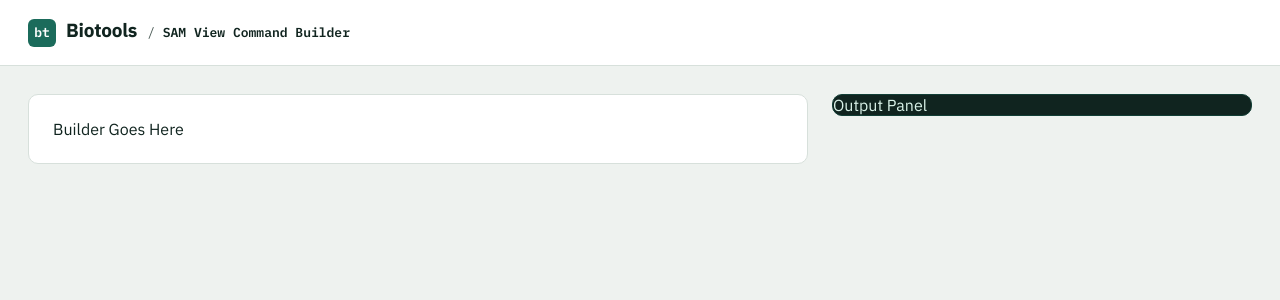
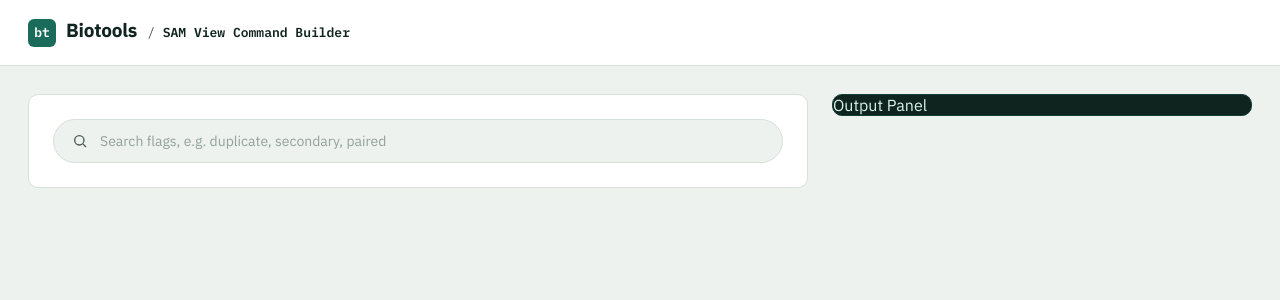
Before and after one commit to AishaEvering/BioTools, a React (Vite) app: page / in a window 1280 px wide. Shown: the top 300 px of the page. Built offline with nearby package versions, Linux system fonts and the light colour scheme.

Commit message:
implemented flag search

```diff
--- /dev/null
+++ b/src/ui/Flags/FlagSearch.css
@@ -0,0 +1,13 @@
+  .search{
+    display:flex;align-items:center;gap:10px;
+    border:1px solid var(--line);
+    border-radius:999px;
+    padding:11px 18px;
+    background:var(--bg);
+  }
+  .search svg{width:16px;height:16px;stroke:var(--ink-soft);flex-shrink:0;}
+  .search input{
+    border:none;background:transparent;outline:none;
+    font-family:var(--sans);font-size:14px;color:var(--ink);width:100%;
+  }
+  .search input::placeholder{color:#93a19b;}
--- /dev/null
+++ b/src/ui/Flags/FlagSearch.tsx
@@ -0,0 +1,25 @@
+import React from "react";
+import "./FlagSearch.css";
+
+interface FlagSearchProps {
+  readonly value: string;
+  readonly onChange: (value: string) => void;
+}
+
+export default function FlagSearch({ value, onChange }: FlagSearchProps) {
+  return (
+    <div className="search">
+      <svg viewBox="0 0 24 24" fill="none" stroke-width="2">
+        <circle cx="11" cy="11" r="7" />
+        <path d="M21 21l-4.3-4.3" />
+      </svg>
+      <input
+        type="search"
+        id="searchInput"
+        onChange={(event) => onChange(event.target.value)}
+        value={value}
+        placeholder="Search flags, e.g. duplicate, secondary, paired"
+      />
+    </div>
+  );
+}
--- a/src/ui/layout/BuilderPanel/BuilderPanel.tsx
+++ b/src/ui/layout/BuilderPanel/BuilderPanel.tsx
@@ -1,6 +1,36 @@
-import React from "react";
+import React, { useState } from "react";
 import "./BuilderPanel.css";
+import FlagSearch from "../../Flags/FlagSearch";
+import { SamFlagCatalog } from "../../../domain/services/samFlags/SamFlagCatalog";
+
+const samFlagCatalog = new SamFlagCatalog();
 
 export default function BuilderPanel() {
-  return <div className="builder">Builder Goes Here</div>;
+  const [searchText, setSearchText] = useState("");
+
+  const flags = samFlagCatalog.getAll();
+
+  const normalizedSearch = searchText.trim().toLowerCase();
+
+  const filteredFlags = flags.filter((flag) => {
+    if (!normalizedSearch) {
+      return true;
+    }
+
+    return [
+      flag.name,
+      flag.description,
+      flag.category,
+      flag.hex,
+      flag.value.toString(),
+    ].some((value) => value.toLowerCase().includes(normalizedSearch));
+  });
+
+  console.log(filteredFlags);
+
+  return (
+    <div className="builder">
+      <FlagSearch value={searchText} onChange={setSearchText} />
+    </div>
+  );
 }
```
